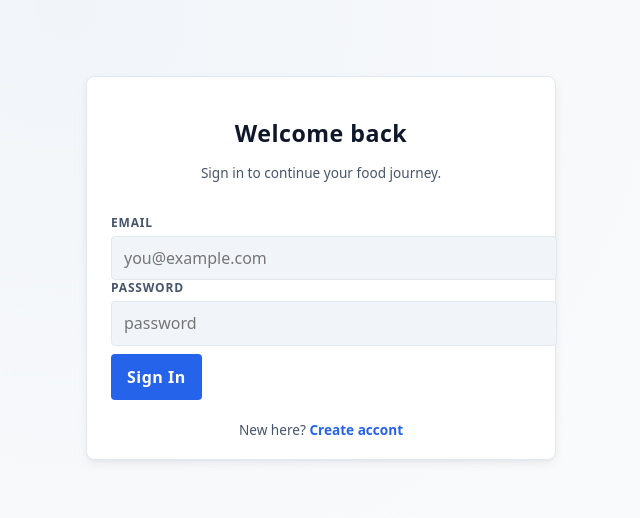
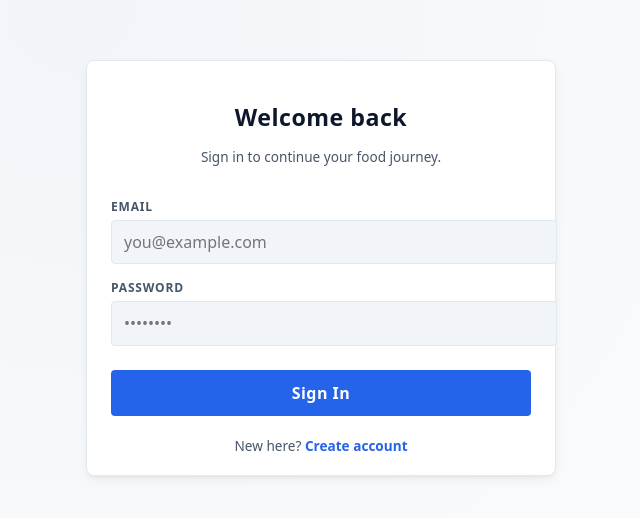
Before and after one commit to Amjadkhan9756/Food, a React app in the folder Frontend/: page /user/login in a window 1280 px wide. Shown: the part 172-690 px from the top of the page, without its empty margins (319-959 px from the left). Built offline with nearby package versions, Linux system fonts and the light colour scheme; the HTML template or start-up script is replaced by a standard one.

Commit message:
solving error

```diff
--- a/Frontend/src/pages/auth/UserLogin.jsx
+++ b/Frontend/src/pages/auth/UserLogin.jsx
@@ -1,52 +1,53 @@
 import React from 'react';
-import { Link } from 'react-router-dom';
+import "../../Style/auth-shared.css"
 import axios from 'axios';
 import { useNavigate } from 'react-router-dom';
-import "../../Style/auth-shared.css";
 
+const UserLogin = () => {
 
-function UserLogin(){
-    const navigate=useNavigate();
+  const navigate = useNavigate();
 
-    const handleSubmit = async (e) =>{
+  const handleSubmit = async (e) => {
     e.preventDefault();
+
     const email = e.target.email.value;
     const password = e.target.password.value;
 
-        const response = await axios.post("http://localhost:8080/api/auth/user/login",{
+    const response = await axios.post("http://localhost:8080/api/auth/user/login", {
       email,
       password
-        },{withCredentials:true});
+    }, { withCredentials: true });
 
     console.log(response.data);
-        navigate("/");//redirect to home after login
-    }
-    return(
-        <>
-        <div className='auth-page-wrapper'>
-            <div className='auth-card ' role='region' aria-lebelledby="user-login-title">
+
+    navigate("/"); // Redirect to home after login
+
+  };
+
+  return (
+    <div className="auth-page-wrapper">
+      <div className="auth-card" role="region" aria-labelledby="user-login-title">
         <header>
-                    <h1 id='user-login-title' className='auth-title'>Welcome back</h1>
-                    <p className='auth-subtitle'>Sign in to continue your food journey.</p>
+          <h1 id="user-login-title" className="auth-title">Welcome back</h1>
+          <p className="auth-subtitle">Sign in to continue your food journey.</p>
         </header>
-                <from className="auth-from" onSubmit={handleSubmit} noValid>
-                    <div className='field-group'>
-                        <label htmlFor='email'>Email</label>
-                        <input id='email' name="email" type='email' placeholder='you@example.com' autoCapitalize='email'></input>
+        <form className="auth-form" onSubmit={handleSubmit} noValidate>
+          <div className="field-group">
+            <label htmlFor="email">Email</label>
+            <input id="email" name="email" type="email" placeholder="you@example.com" autoComplete="email" />
           </div>
-                    <div className='field-group'>
-                        <label htmlFor='password'>Password</label>
-                        <input id='password' name='password' type='password' placeholder='password' autoCapitalize='current-password'></input>
+          <div className="field-group">
+            <label htmlFor="password">Password</label>
+            <input id="password" name="password" type="password" placeholder="••••••••" autoComplete="current-password" />
           </div>
-                    <button className='auth-submit' type='submit'>Sign In</button>
-                </from>
-                <div className='auth-alt-action'>
-                    New here? <a href='/user/register'>Create accont</a>
+          <button className="auth-submit" type="submit">Sign In</button>
+        </form>
+        <div className="auth-alt-action">
+          New here? <a href="/user/register">Create account</a>
         </div>
       </div>
     </div>
-        </>
-    )
-}
+  );
+};
 
 export default UserLogin;
--- a/Frontend/src/pages/auth/UserRegister.jsx
+++ b/Frontend/src/pages/auth/UserRegister.jsx
@@ -1,8 +1,9 @@
 import React from 'react';
 import { Link } from 'react-router-dom';
+import '../../Style/auth-shared.css'
 import axios from 'axios';
 import { useNavigate } from 'react-router-dom';
-import "../../Style/auth-shared.css";
+
 const UserRegister = () => {
 
     const navigate = useNavigate();
```
Also changed, not shown: Frontend/src/routes/AppRouter.jsx (+9 -9 lines). Lines whose indentation alone changed are shown as unchanged.
